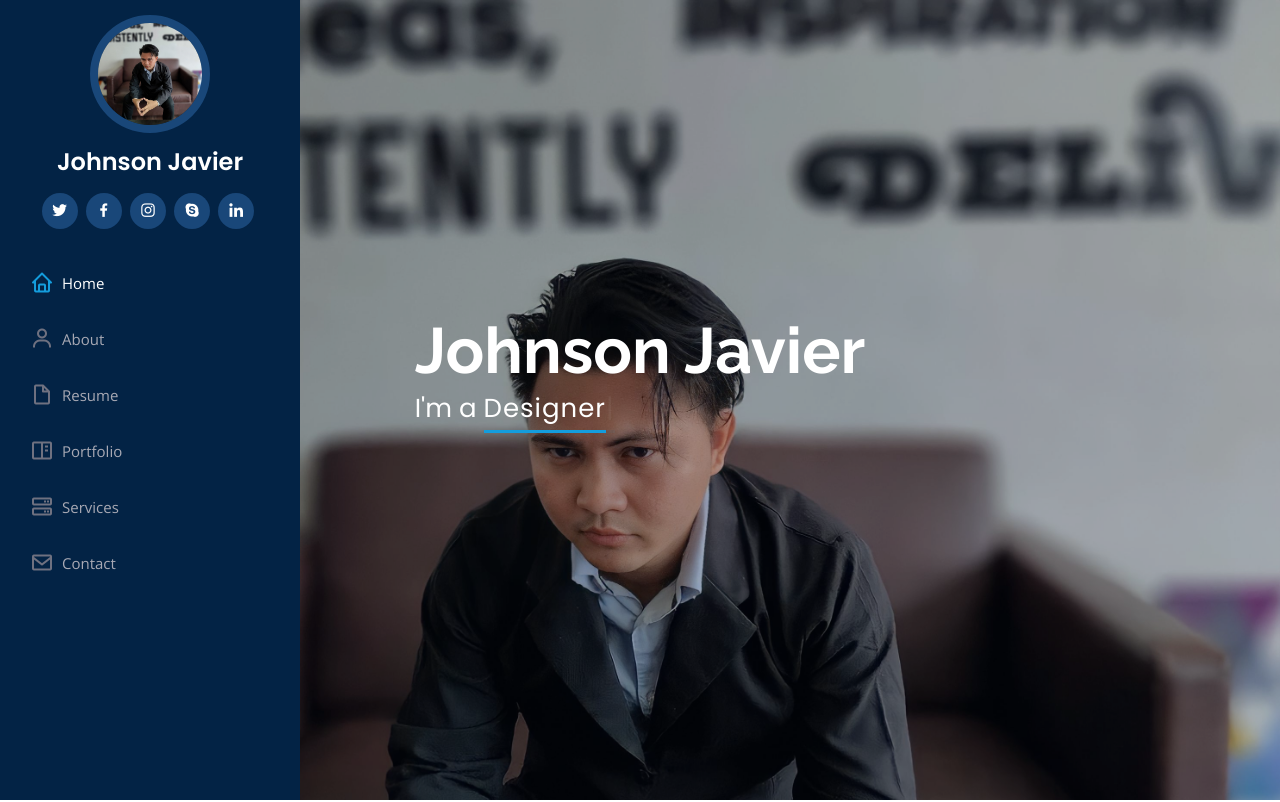
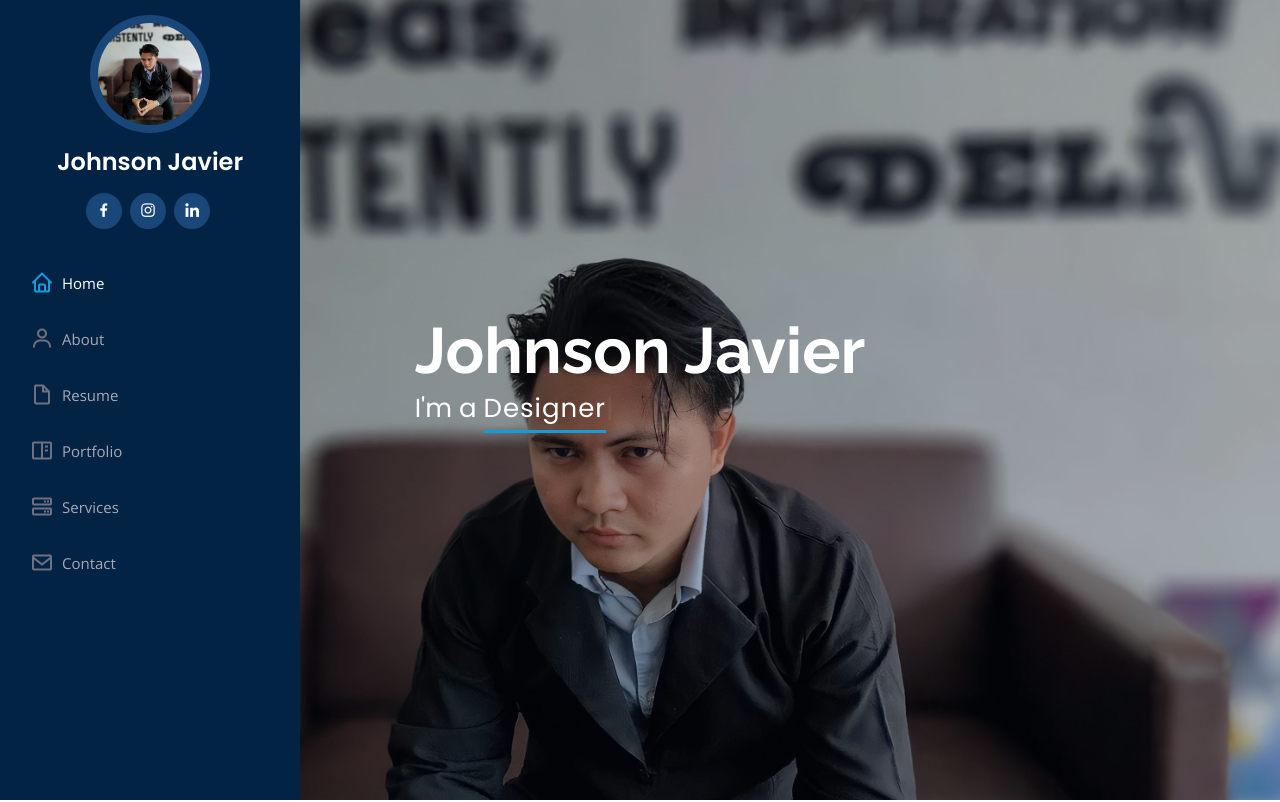
Before and after one commit to sgtjavier/sgtjavier.github.io, a plain HTML site: page index.html in a window 1280 px wide. Shown: the top 802 px of the page. Drawn offline with nearby package versions, Linux system fonts and the light colour scheme.

Commit message:
Update index.html

```diff
--- a/index.html
+++ b/index.html
@@ -43,11 +43,9 @@
         <img src="assets/img/profile-img.jpg" alt="" class="img-fluid rounded-circle">
         <h1 class="text-light"><a href="index.html">Johnson Javier</a></h1>
         <div class="social-links mt-3 text-center">
-          <a href="#" class="twitter"><i class="bx bxl-twitter"></i></a>
-          <a href="#" class="facebook"><i class="bx bxl-facebook"></i></a>
-          <a href="#" class="instagram"><i class="bx bxl-instagram"></i></a>
-          <a href="#" class="google-plus"><i class="bx bxl-skype"></i></a>
-          <a href="#" class="linkedin"><i class="bx bxl-linkedin"></i></a>
+          <a href="https://www.facebook.com/sgtjavier" class="facebook"><i class="bx bxl-facebook"></i></a>
+          <a href="https://www.instagram.com/sgtjavier1/" class="instagram"><i class="bx bxl-instagram"></i></a>
+          <a href="https://www.linkedin.com/in/johnson-javier-179137296/" class="linkedin"><i class="bx bxl-linkedin"></i></a>
         </div>
       </div>
 
```
